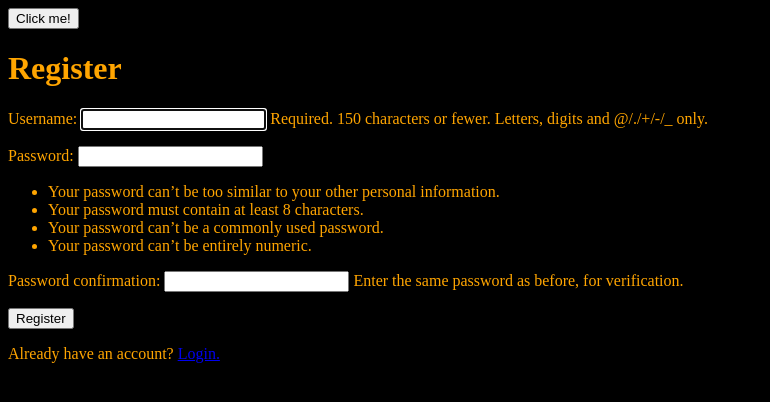
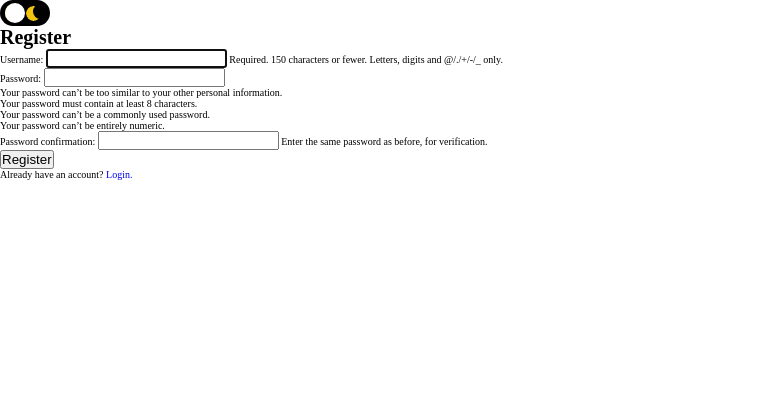
Before and after one commit to Kotmin/CRUD_multiapp, a Django app: page /register/ in a window 1280 px wide. Shown: the top 402 px of the page, without its empty margins (0-770 px from the left). Run offline with Django 3.2, Linux system fonts and the light colour scheme.

Commit message:
It s dark theme time

```diff
--- a/list/static/list/css/main.css
+++ b/list/static/list/css/main.css
@@ -1,4 +1,128 @@
-body {
+
+
+
+/* body {
     background-color:black;
     color:orange;
+} */
+
+
+:root {
+    --background-color: #fff;
+    --text-color: #000;
+    font-size: 62.5%;
+    /*Z tym fontsize jest fajna sztuczka bo statystycznie najczesciej mamy fontsize 60 i to nam sie bedzie skalowalo ladnie*/
 }
+
+[data-theme="dark"] {
+    --background-color: #3F3F3F;
+    --text-color: #fff;
+}
+
+[data-theme="light"] {
+    --background-color: #fff;
+    --text-color: #000;
+}
+
+body {
+    background-color: var(--background-color);
+    color: var(--text-color);
+    font-family: motserrat;
+    transition: background 0.2s linear;
+}
+
+*{
+    padding:0;
+    margin:0;
+    box-sizing: border-box;
+    text-decoration: none;
+
+
+}
+nav{
+    display: flex;
+    justify-content: space-around;
+    min-height: 8vh;
+
+
+    background: #080C12;
+    color: #eae0c8;
+
+
+    align-items: center;
+    list-style: none;
+
+}
+
+label.logo{
+    font-size: 35px;
+    font-weight: bold;
+    color: whitesmoke;
+}
+
+
+
+/*Zabawa z jasno-ciemno*/
+
+.label_toogle {
+    display: flex;
+    background-color:#000;
+    border-radius: 50px;
+    height: 26px;
+    width: 50px;
+    padding:5px;
+
+    justify-content: space-between;
+    align-items: center;
+    position:relative;
+
+
+}
+
+
+
+
+.moon {
+    display: flex;
+  background-color: #000;
+/*  color: #f1c40f;*/
+
+  height: 23px;
+   width: 23px;
+  border-radius: 50%;
+  border: 4px solid #000;
+  /* I set 2 shadows where the first one doesn't have blur and spread for firefox fix. */
+  box-shadow: inset 7px -2px #f1c40f, inset 25px 8px 1px 1px #000;
+  -moz-box-shadow: inset 0px 16px #000, inset 0px 16px 1px 1px #000;
+}
+
+
+
+.sun {
+
+    background: #f1c40f;
+
+    border-radius: 50%;
+    height: 18px;
+    width: 18px;
+}
+
+.ball  {
+    background-color: white;
+    position: absolute;
+    height: 20px;
+    width: 20px;
+    border-radius: 50%;
+    transition: transform 0.2s linear;
+}
+
+.checkbox_swype{
+    opacity: 0;
+    position:absolute;
+
+}
+
+.checkbox_swype:checked + .label_toogle .ball {
+    transform: translateX(20px);
+
+}
--- /dev/null
+++ b/list/static/list/js/functions.js
@@ -0,0 +1,37 @@
+
+
+var delayInMilliseconds = 1000; //1 second
+
+const toggleBtn = document.getElementById("night_theme_toogle");
+const theme = document.documentElement.getAttribute("data-theme");
+let darkMode = localStorage.getItem("dark");
+
+
+
+
+
+const enableDarkMode = () => {
+  document.documentElement.setAttribute("data-theme","dark");
+  toggleBtn.checked= false;
+  localStorage.setItem("dark", "enabled");
+};
+
+const disableDarkMode = () => {
+  document.documentElement.setAttribute("data-theme","light");
+  toggleBtn.checked= true;
+  localStorage.setItem("dark", "disabled");
+};
+
+if (darkMode === "enabled") {
+  enableDarkMode(); // set state of darkMode on page load
+
+}
+
+toggleBtn.addEventListener("click", (e) => {
+  darkMode = localStorage.getItem("dark"); // update darkMode when clicked
+  if (darkMode === "disabled") {
+    enableDarkMode();
+  } else {
+    disableDarkMode();
+  }
+});
--- a/list/templates/list/main_template.html
+++ b/list/templates/list/main_template.html
@@ -24,13 +24,29 @@
 </head>
 
 <body>
-    <div>
+    <!-- <div>
         <button onclick="myMessage()">Click me!</button>
+    </div> -->
+
+    <div class="theme_toogle">
+
+        <input type="checkbox" class="checkbox_swype" id="night_theme_toogle" aria-hidden="true" >
+        <label for="night_theme_toogle" class="label_toogle">
+            <i class="sun"></i>
+            <i class="moon"></i>
+
+            <i class="ball"></i>
+
+        </label>
     </div>
+
+
     <div class="container" lang="en">
         {% block content %}
 
         {% endblock content %}
     </div>
+
+    <script src="{% static 'list/js/functions.js' %}"></script>
 </body>
 </html>
```
